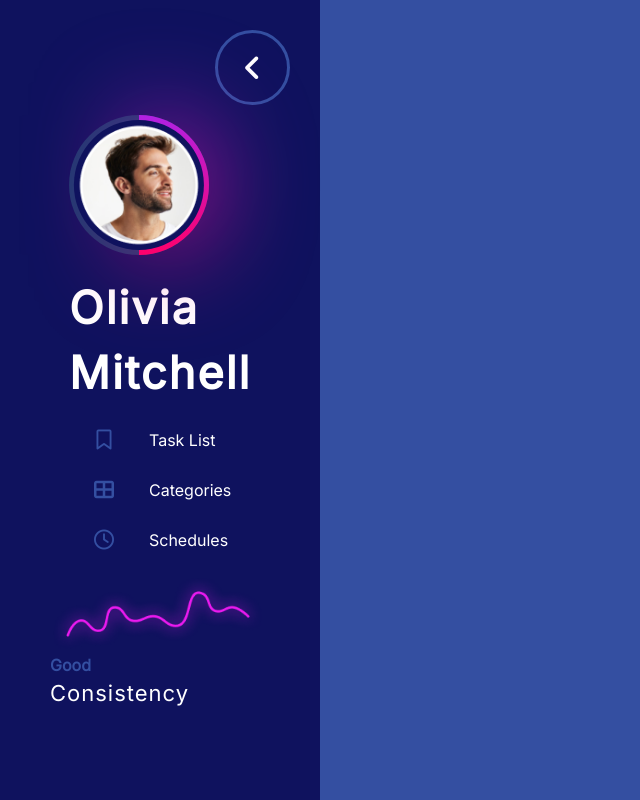
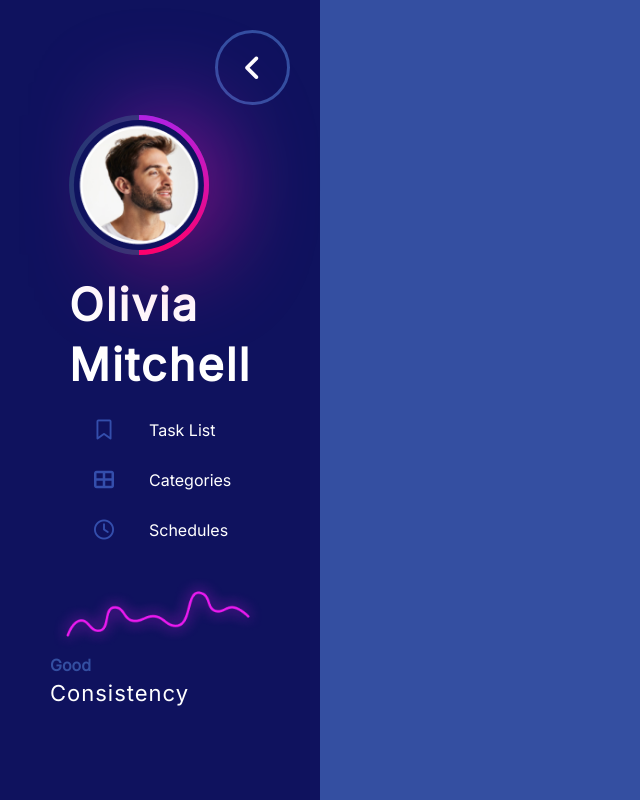
Before and after one commit to TarunKoli/To-do-App-PWA, a website: page public/index.html in a window 1280 px wide. Shown: the whole page, without its empty margins (0-640 px from the left). Drawn offline with Linux system fonts and the light colour scheme.

Commit message:
Fixed Minor bugs

```diff
--- a/public/src/styles/main.css
+++ b/public/src/styles/main.css
@@ -89,7 +89,7 @@
   color: white;
   font-size: 4.5rem;
   letter-spacing: 0.2rem;
-  line-height: 6.5rem;
+  line-height: 6rem;
 }
 
 .links {
@@ -99,13 +99,14 @@
   flex-direction: column;
   align-items: center;
   justify-content: center;
-  color: var(--main-theme);
+  color: #344eac;
 }
 .links div {
   width: 100%;
   padding: 1rem 0 1rem 2rem;
   display: flex;
   align-items: center;
+  cursor: pointer;
 }
 .links div figure {
   height: 3rem;
@@ -123,7 +124,7 @@
   margin-left: 3rem;
 }
 .graph {
-  margin-top: 1rem;
+  margin-top: 2rem;
   padding-left: 2rem;
 }
 .graph div img {
```
